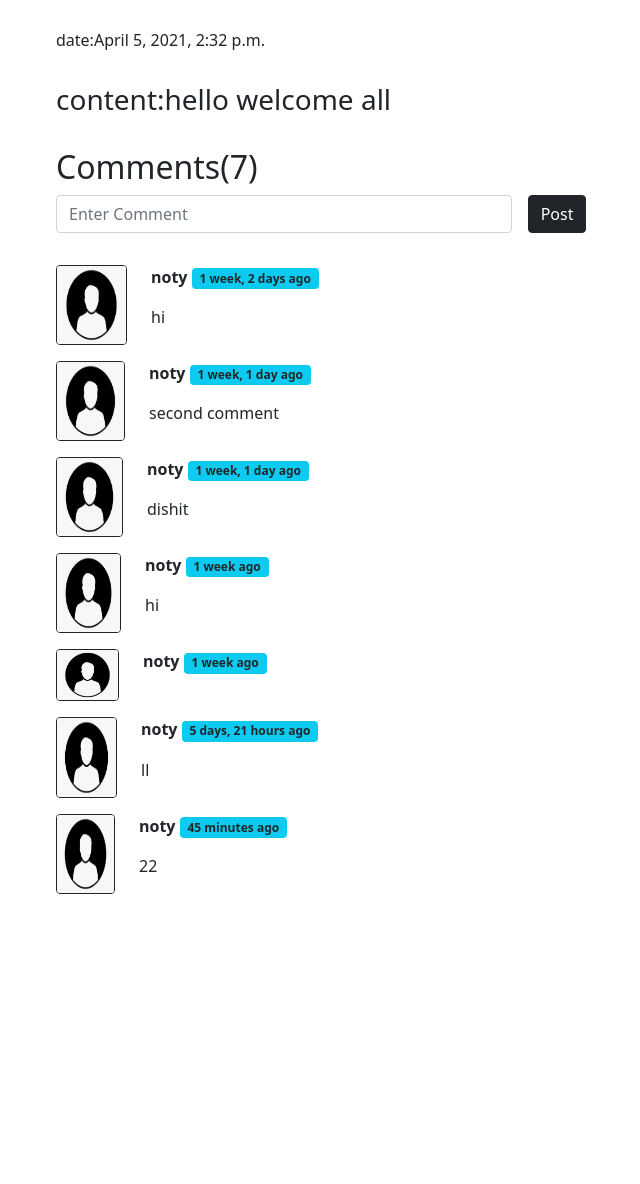
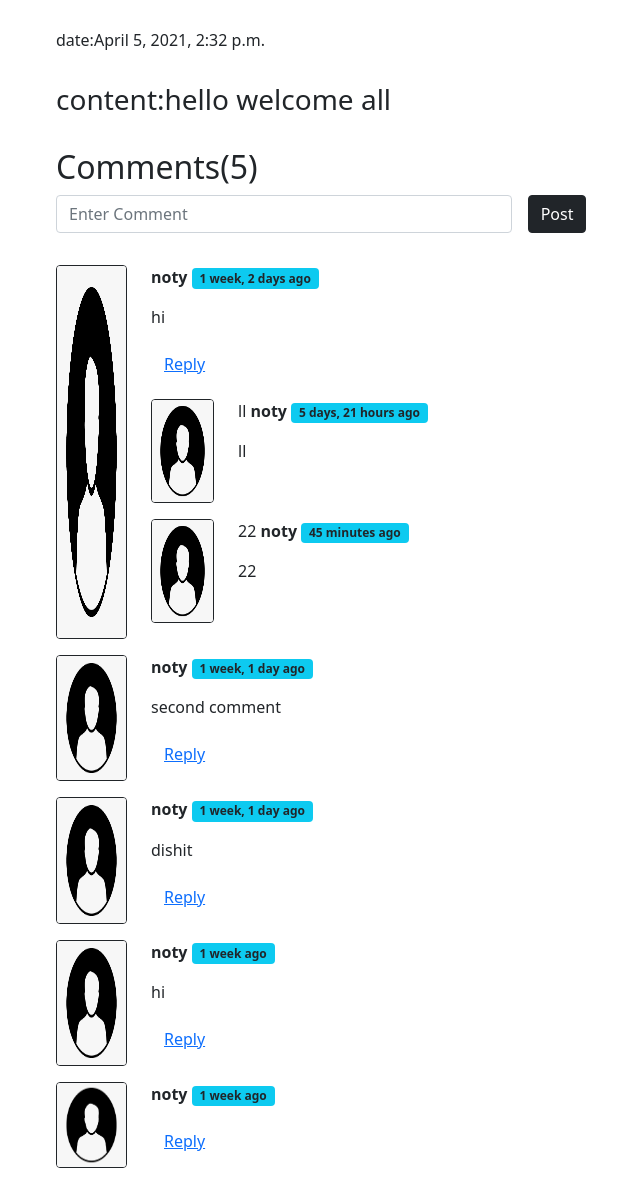
Before and after one commit to dishit2141/Notyblog, a Django app: page /blog/first in a window 1280 px wide. Shown: the part 519-1703 px from the top of the page, without its empty margins (26-666 px from the left). Before the commit the page ends 1413 px from the top, so only its background shows below. Run offline with Django 3.2, Linux system fonts and the light colour scheme; a user stored in the database is signed in; data comes from the database, SQL or seed files in the repository; both versions use the stored data as it was after the commit.

Commit message:
replies are shown

```diff
--- /dev/null
+++ b/blog/templatetags/extras.py
@@ -0,0 +1,7 @@
+from django import template
+
+register = template.Library()
+
+@register.filter(name='get_val')
+def get_val(dict,key):
+    return dict.get(key)
--- a/blog/views.py
+++ b/blog/views.py
@@ -3,6 +3,7 @@ from blog.models import Post,BlogComment
 from django.contrib import messages
 import datetime
 from .forms import *
+from blog.templatetags import extras
 
 # Create your views here.
 
@@ -15,8 +16,16 @@ def bloghome(request):
 
 def blogpost(request,slug):
     post=Post.objects.filter(slug=slug).first()
-    comments = BlogComment.objects.filter(post=post)
-    context={'post':post,'comments':comments,'user':request.user}
+    comments = BlogComment.objects.filter(post=post,parent=None)
+    replies = BlogComment.objects.filter(post=post).exclude(parent=None)
+    replyDict = {}
+    for reply in replies:
+        if reply.parent.Sno not in replyDict.keys():
+            replyDict[reply.parent.Sno]=[reply]
+        else:
+            replyDict[reply.parent.Sno].append(reply)
+
+    context={'post':post,'comments':comments,'user':request.user,'replyDict':replyDict}
 
     return render(request,"blogtemp/blogpost.html",context)
 
@@ -42,9 +51,16 @@ def postComment(request):
         user = request.user
         postSno =  request.POST.get("postSno")
         post = Post.objects.get(Sno=postSno)
-        comment = BlogComment(comment=comment,user=user,post=post)
-        comment.save()
-        messages.success(request,"Your comment has been posted successfully!")
+        ParentSno =request.POST.get("ParentSno")
+        if ParentSno == "":
+            comment = BlogComment(comment=comment,user=user,post=post)
+            comment.save()
+            messages.success(request,"Your comment has been posted successfully!")
+        else:
+            parent=BlogComment.objects.get(Sno=ParentSno)
+            comment = BlogComment(comment=comment,user=user,post=post,parent=parent)
+            comment.save()
+            messages.success(request,"Your reply has been posted successfully!")
 
 
 
--- a/templates/blogtemp/blogpost.html
+++ b/templates/blogtemp/blogpost.html
@@ -3,6 +3,8 @@
 {% block blogactive %}active{% endblock blogactive %}
 {% block body %}
 {% load humanize %}
+{% load extras %}
+
 <style>
 img
 {
@@ -30,6 +32,7 @@ img
       <input type="text" class="form-control" id="comment" name="comment" placeholder="Enter Comment">
   </div>
   <input type="hidden" name="postSno" value="{{post.Sno}}">
+  <input type="hidden" name="ParentSno" value="">
   <div class="col-auto">
     <button type="submit" class="btn btn-dark mb-3" value="Post">Post</button>
   </div>
@@ -47,6 +50,50 @@ img
 <div class="col-md-11"><b>{{comment.user.username}}</b> <span class="badge bg-info text-dark"> {{comment.timestamp | naturaltime}} </span>
 <div class="my-3">{{comment.comment}}</div>
 
+<div class="reply mx-0">
+{% if user.is_authenticated %}
+<button class="btn btn-link " type="button" data-bs-toggle="collapse" data-bs-target="#replyBox{{comment.Sno}}" aria-expanded="false" aria-controls="replyBox{{comment.Sno}}">
+  Reply
+</button>
+{%endif%}
+
+<div class="collapse" id="replyBox{{comment.Sno}}">
+<div class="card card-body">
+  <form method="post" action="/blog/postComment" class="row g-3">
+    {% csrf_token %}
+      <div class="col-5 form-group">
+
+
+          <input type="text" class="form-control" id="comment" name="comment" placeholder="Reply">
+          <input type="hidden" name="ParentSno" value="{{comment.Sno}}">
+      </div>
+      <input type="hidden" name="postSno" value="{{post.Sno}}">
+      <div class="col-auto">
+        <button type="submit" class="btn btn-dark mb-3" value="Post">Post</button>
+       </div>
+    </form>
+</div>
+
+</div>
+<div class="replies  my-2">
+{% for reply in replyDict|get_val:comment.Sno %}
+<div class="row">
+<div class="col-md-1 my-2"><img src="../static/user.png" class="rounded mx-auto d-block w-100 h-100  border border-dark">
+</div>
+<div class="col-md-11 my-2">
+{{reply.comment}}
+<b>{{reply.user.username}}</b> <span class="badge bg-info text-dark"> {{reply.timestamp | naturaltime}} </span>
+<div class="my-3">{{reply.comment}}</div>
+<br>
+</div>
+</div>
+
+{% endfor %}
+
+</div>
+</div>
+</div>
+
 
 </div>
 
@@ -56,4 +103,5 @@ img
 
 
 </div>
+
 {% endblock body %}
```
Also changed, not shown: blog/templatetags/__init__.py (added), db.sqlite3.
